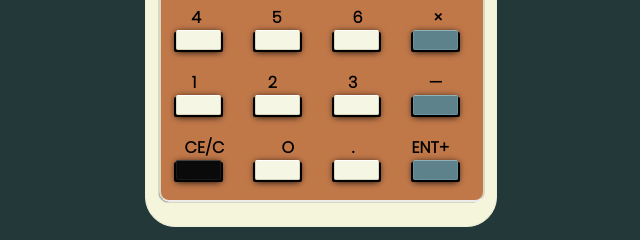
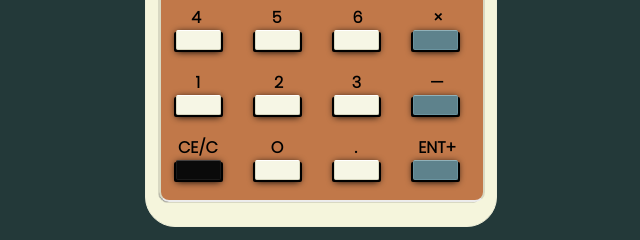
Before and after one commit to maddicoats/calculator, a plain HTML site: page index.html in a window 1280 px wide. Shown: the part 428-668 px from the top of the page, 319-959 px from the left. Drawn offline with Linux system fonts and the light colour scheme; a web font is replaced by a local one.

Commit message:
centered button labels

```diff
--- a/index.html
+++ b/index.html
@@ -4,7 +4,7 @@
     <meta charset="UTF-8">
     <meta http-equiv="X-UA-Compatible" content="IE=edge">
     <meta name="viewport" content="width=device-width, initial-scale=1.0">
-    <title>Novus 650 || Mathbox</title>
+    <title>Mathbox || Novus 650 </title>
 
     <link rel="stylesheet" href="style.css">
 
@@ -62,8 +62,8 @@
 
                 <!----ROW 3---->
                 <div class="labelbox">
-                    <label for="#1">1</label>
-                    <label for="#2">2</label>
+                    <label class='labelbox-1' for="#1">1</label>
+                    <label class='labelbox-2' for="#2">2</label>
                     <label for="#3">3</label>
                     <label for="#subtract">—</label>
                 </div>
@@ -75,10 +75,10 @@
                 </div>
 
                 <!----ROW 4---->
-                <div class="labelbox">
+                <div class="labelbox" id="labelbox4">
                     <label for="#CE">CE/C</label>
-                    <label for="#0">O</label>
-                    <label for="#decimal">.</label>
+                    <label class='labelbox-0' for="#0">O</label>
+                    <label class='labelbox-dec' for="#decimal">.</label>
                     <label for="#enter">ENT+</label>
                 </div>
                 <div class="buttonbox">
--- a/script.js
+++ b/script.js
@@ -48,7 +48,6 @@ function inputOperator(nextOperator) {
         calculator.outputValue = String(result);
         calculator.firstOperand = result;
     }
-
     calculator.waitingForSecondOperand = true;
     calculator.operator = nextOperator;
 }
@@ -63,7 +62,6 @@ function calculate(firstOperand, secondOperand, operator) {
     } else if (operator === '/') {
         return firstOperand / secondOperand;
     }
-
     return secondOperand;
 }
 
--- a/style.scss
+++ b/style.scss
@@ -116,14 +116,36 @@ body {
 }
 
 // -----LABELS-----
+#labelbox1 {
+    margin-top: 30px;
+}
+
+#labelbox4 {
+    justify-content: space-between;
+    margin-right: 17px;
+    margin-left: 17px;
+}
+
 .labelbox {
     display: flex;
     justify-content: space-around;
     margin-top: 5px;
-}
 
-#labelbox1 {
-    margin-top: 30px;
+    &-0 {
+        padding-right: 18px;
+    }
+
+    &-dec {
+        padding-right: 8px;
+    }
+
+    &-1 {
+        padding-left: 5px;
+    }
+
+    &-2 {
+        padding-left: 5px;
+    }
 }
 
 label {
@@ -131,6 +153,9 @@ label {
     font-family: 'Poppins', sans-serif;
     font-weight: 700;
 }
+
+
+
 
 // -----BUTTONS-----
 button {
```
Also changed, not shown: style.css, 1 other file.
